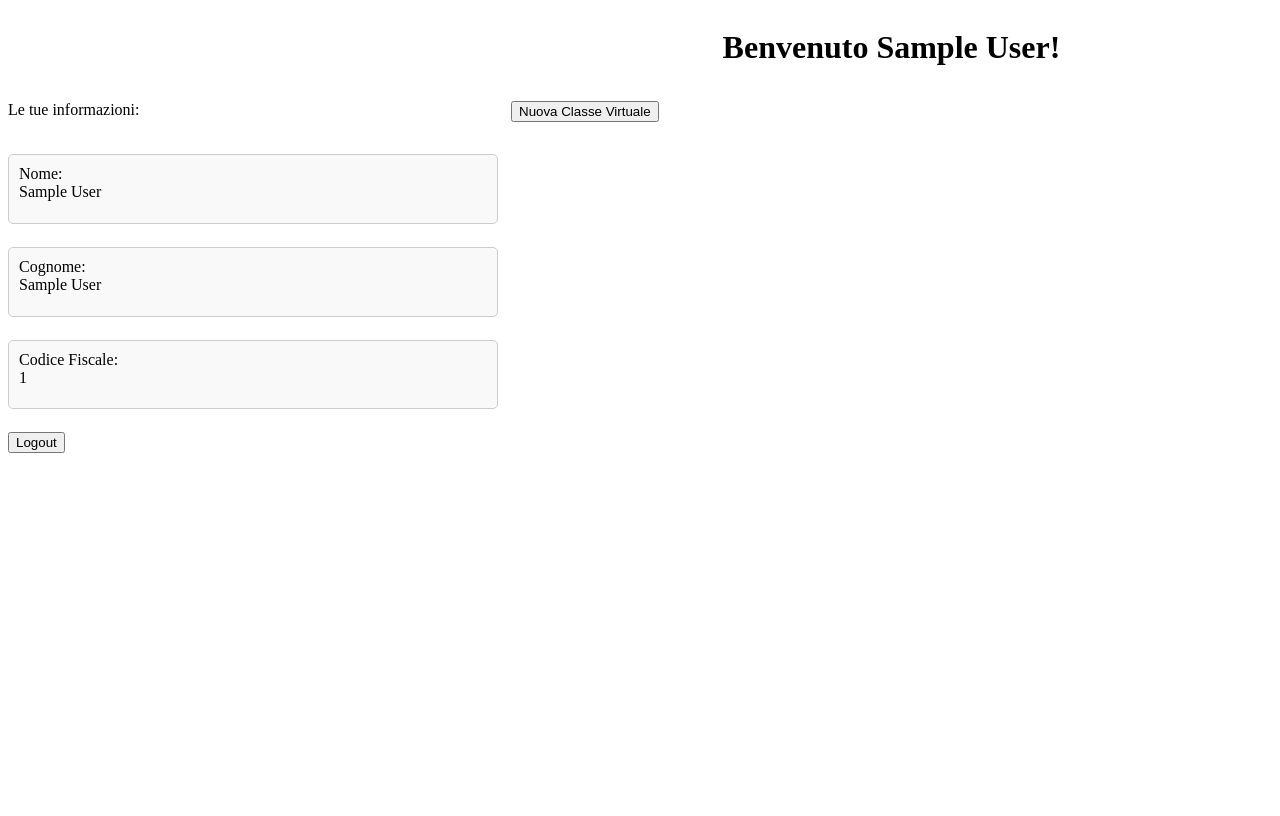
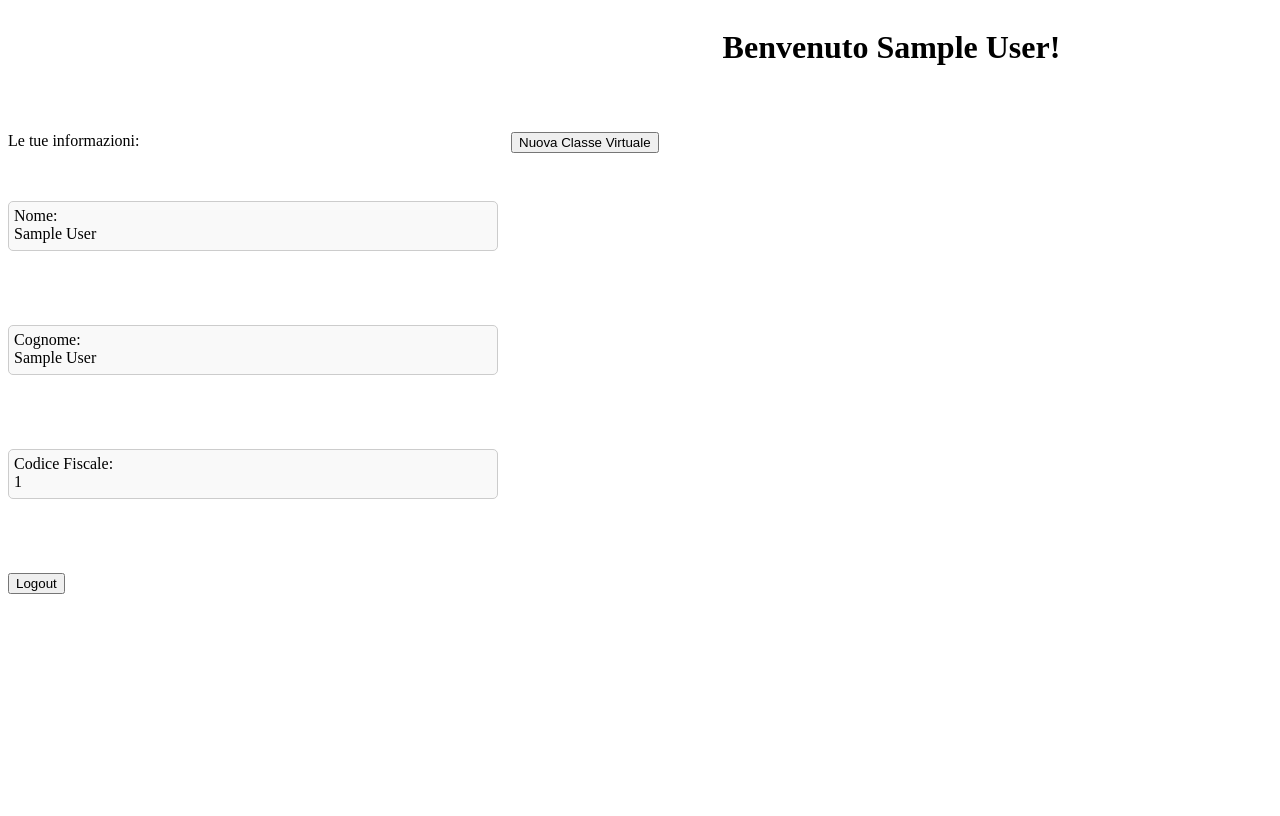
Before and after one commit to Smatjoy/Seconda-prova-Info-2023, a PHP site: page /homepage/homepage.php in a window 1280 px wide. Before the commit the page ends 453 px from the top, so only its background shows below. Run offline with PHP 8.4, Linux system fonts and the light colour scheme; the visitor is signed in with stand-in values (Sample User, id 1).

Commit message:
Fixed css in order to display classes
work only if you are a teacher

```diff
--- a/WebApp/homepage/homepage.css
+++ b/WebApp/homepage/homepage.css
@@ -4,6 +4,8 @@
   grid-template-rows: 1fr 0.5fr repeat(5, 1fr);
   grid-column-gap: 13px;
   grid-row-gap: 13px;
+  min-height: 100vh;
+  height: 100%;
 }
 
 .div1 {
@@ -14,18 +16,33 @@
 }
 .div3 {
   grid-area: 3 / 2 / 7 / 5;
+  overflow-y: auto;
+  height: 100%;
+  max-height: 100%;
 }
 .div4 {
   grid-area: 2 / 1 / 3 / 2;
 }
 .div5 {
   grid-area: 3 / 1 / 4 / 2;
+  height: 50px;  /* Reduced height */
+  max-height: 50px;
+  overflow: hidden;
+  margin-bottom: 0;  /* Remove bottom margin */
 }
 .div6 {
   grid-area: 4 / 1 / 5 / 2;
+  height: 50px;  /* Reduced height */
+  max-height: 50px;
+  overflow: hidden;
+  margin-bottom: 0;  /* Remove bottom margin */
 }
 .div7 {
   grid-area: 5 / 1 / 6 / 2;
+  height: 50px;  /* Reduced height */
+  max-height: 50px;
+  overflow: hidden;
+  margin-bottom: 0;  /* Remove bottom margin */
 }
 .div8 {
   grid-area: 6 / 1 / 7 / 2;
@@ -36,23 +53,71 @@
   flex-direction: column;
   border: 1px solid #ccc;
   border-radius: 5px;
-  padding: 10px;
-  margin-bottom: 10px;
+  padding: 5px;  /* Reduced padding */
+  margin-bottom: 5px;  /* Reduced bottom margin */
   background-color: #f9f9f9;
+  height: 50px;  /* Reduced height */
+  max-height: 50px;
+  overflow: auto;
+  box-sizing: border-box;
 }
 
 #info-label {
   font-weight: bold;
   font-size: 0.9em;
   color: #555;
-  margin-bottom: 5px;
+  margin-bottom: 2px;  /* Reduced margin */
 }
 
 #info-content {
-  padding: 5px 0;
-  min-height: 20px;
+  padding: 2px 0;  /* Reduced padding */
+  min-height: 15px;  /* Reduced min-height */
+  overflow: auto;
+  word-break: break-word;
+  max-width: 100%;
 }
 
 h1 {
     text-align: center;
 }
+
+.class-box {
+  width: 100%;
+  border: 1px solid #ccc;
+  border-radius: 8px;
+  padding: 20px;
+  background-color: #f9f9f9;
+  box-shadow: 0 2px 4px rgba(0,0,0,0.1);
+  display: flex;
+  flex-direction: column;
+  margin-bottom: 20px;
+}
+
+.class-name {
+  font-size: 1.8rem;
+  font-weight: bold;
+  color: #333;
+  margin-bottom: 15px;
+}
+
+.class-teacher-name {
+  font-size: 1.4rem;
+  font-weight: 600;
+  color: #555;
+  margin-bottom: 12px;
+}
+
+.class-id {
+  font-size: 1.1rem;
+  font-weight: 500;
+  color: #666;
+  margin-bottom: 25px; /* Spacing after the third title */
+}
+
+.class-n-participant {
+  font-size: 1.4rem;
+  font-weight: 600;
+  color: #555;
+  margin-top: auto; /* Pushes this element to the bottom */
+  align-self: flex-start; /* Aligns to the left */
+}
```
